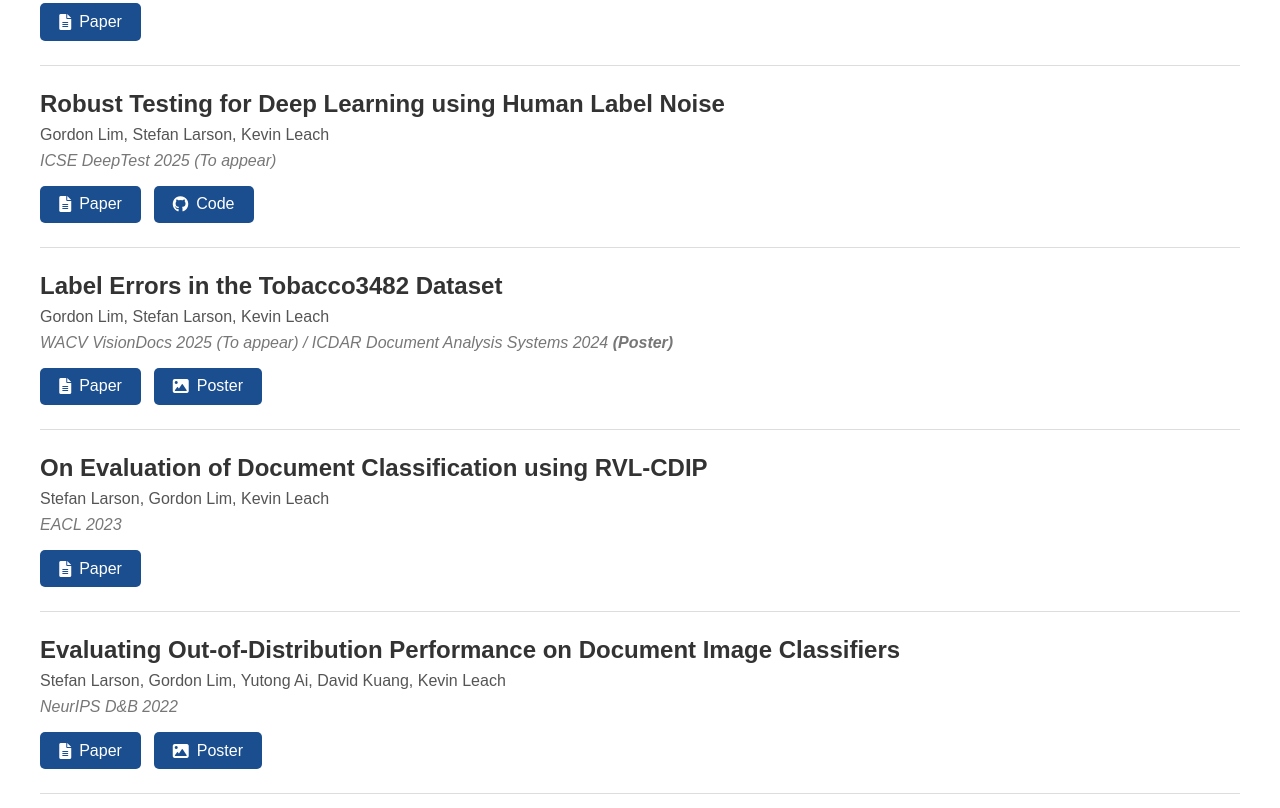
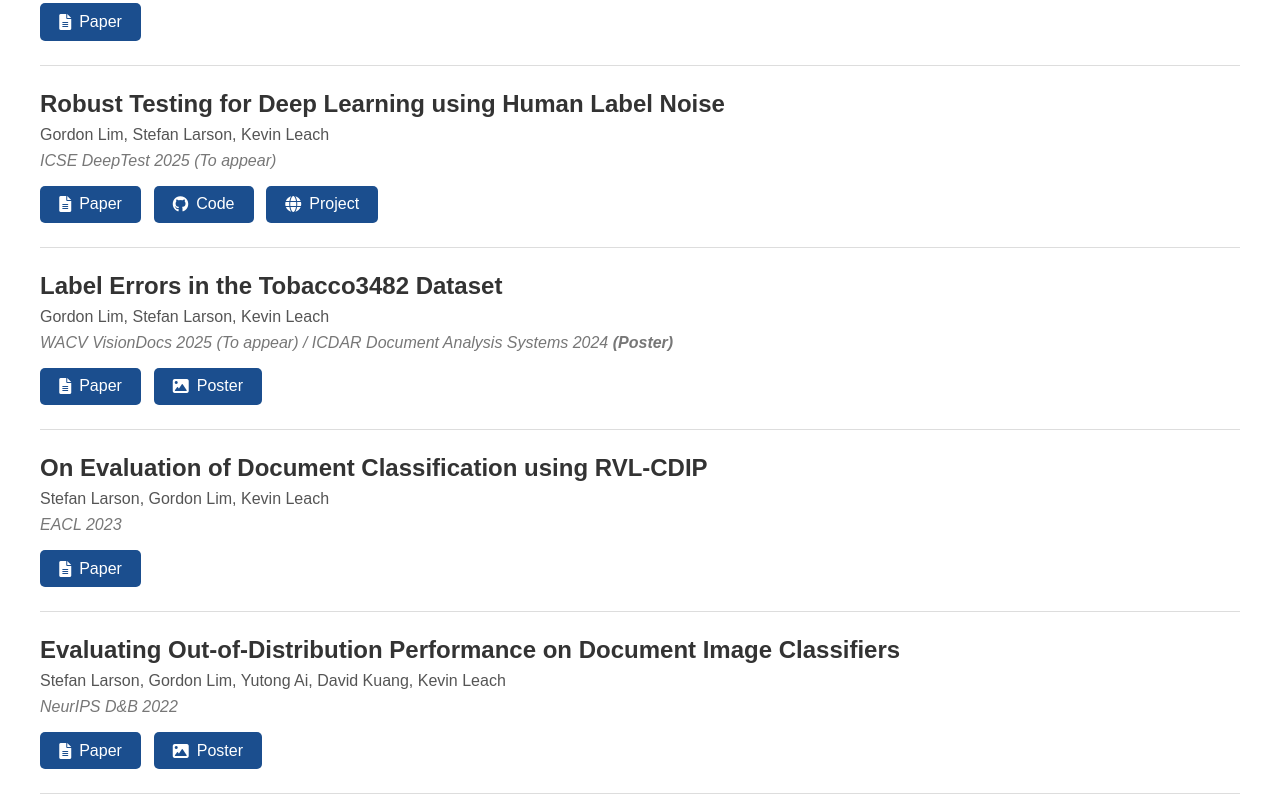
Before and after one commit to gordon-lim/gordon-lim.github.io, a plain HTML site: page index.html in a window 1280 px wide. Shown: the part 756-1564 px from the top of the page. Drawn offline with Linux system fonts and the light colour scheme.

Commit message:
added project website

```diff
--- a/index.html
+++ b/index.html
@@ -248,6 +248,9 @@
                 <a href="https://github.com/gordon-lim/soft-neighbor-labels" class="button" target="_blank" rel="noopener noreferrer">
                     <i class="fab fa-github"></i> Code
                 </a>
+                <a href="https://gordon-lim.github.io/softly" class="button" target="_blank" rel="noopener noreferrer">
+                    <i class="fas fa-globe"></i> Project
+                </a>
             </div>
         </div>
     </div>
```
